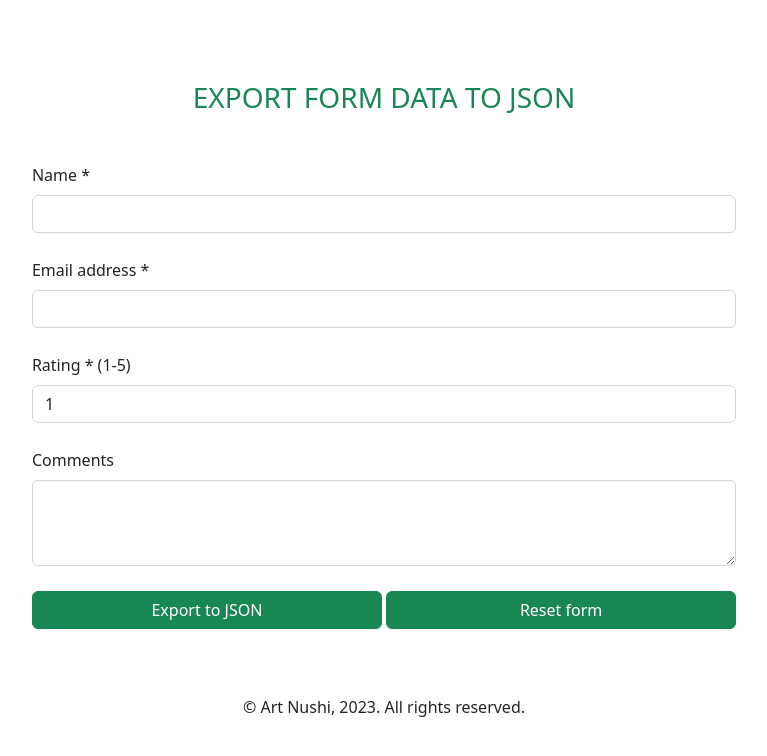
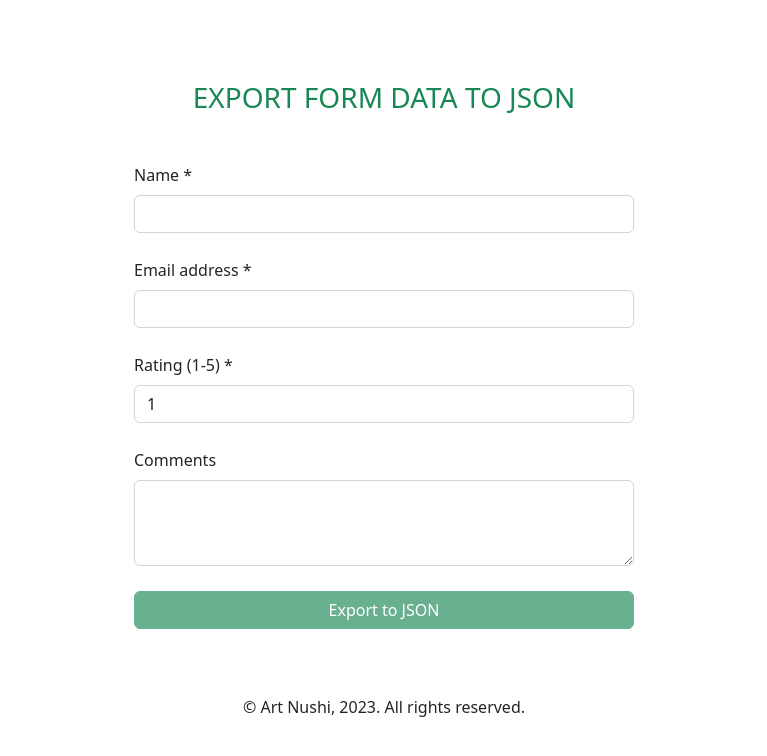
Before and after one commit to artnushi/user-feedback-to-json, a React (Vite) app: page / in a window 1280 px wide. Shown: the top 756 px of the page, without its empty margins (256-1023 px from the left). Built offline with nearby package versions, Linux system fonts and the light colour scheme.

Commit message:
small code refactoring

```diff
--- a/src/components/FeedbackForm.tsx
+++ b/src/components/FeedbackForm.tsx
@@ -1,6 +1,6 @@
 import React from 'react';
 import styled from "styled-components";
-import { yupResolver } from '@hookform/resolvers/yup';
+import {yupResolver} from '@hookform/resolvers/yup';
 import {FeedbackFormFields, UseFeedbackFormSchema} from "./form_data/FeedbackFormData";
 import {useForm} from "react-hook-form";
 import {submitFormType} from "./form_data/types";
@@ -10,7 +10,7 @@ export const FeedbackForm = () => {
 
     const {
         register,
-        formState: { errors },
+        formState: {errors, isValid},
         handleSubmit,
         reset
     } = useForm<FeedbackFormFields>({
@@ -24,15 +24,15 @@ export const FeedbackForm = () => {
         exportToJson(data);
     };
 
-    const exportToJson = (data : object) => {
+    const exportToJson = (data: object) => {
         // Set default file name
-        const fileName = "feedbackform";
+        const fileName = "feedback_form";
 
         // Convert string to json format
-        const formatedData = JSON.stringify(data, null, 2);
+        const formattedData = JSON.stringify(data, null, 2);
 
         // Create new block instance and set type what to export
-        const blob = new Blob([formatedData], { type: "application/json" });
+        const blob = new Blob([formattedData], {type: "application/json"});
 
         const href = URL.createObjectURL(blob);
 
@@ -50,22 +50,23 @@ export const FeedbackForm = () => {
     return (
         <>
             <div className="mb-3">
-                <form >
+                <form>
                     <InputGroup>
                         <label htmlFor="name" className="form-label">Name *</label>
-                        <Input {...register('name')} type="text" className="form-control" id="name" />
+                        <Input {...register('name')} type="text" className="form-control" id="name"/>
                         {errors.name && <InvalidInput>{errors.name.message}</InvalidInput>}
                     </InputGroup>
 
                     <InputGroup>
                         <label htmlFor="email" className="form-label">Email address *</label>
-                        <Input {...register('email')} type="email" className="form-control" id="email" />
+                        <Input {...register('email')} type="email" className="form-control" id="email"/>
                         {errors.email && <InvalidInput>{errors.email.message}</InvalidInput>}
                     </InputGroup>
 
                     <InputGroup>
-                        <label htmlFor="rating" className="form-label">Rating * (1-5)</label>
-                        <Input {...register('rating')} type="number" className="form-control" id="rating" min="1" max="5" defaultValue="1" />
+                        <label htmlFor="rating" className="form-label">Rating (1-5) * </label>
+                        <Input {...register('rating')} type="number" className="form-control" id="rating" min="1"
+                               max="5" defaultValue="1"/>
                         {errors.rating && <InvalidInput>{errors.rating.message}</InvalidInput>}
                     </InputGroup>
 
@@ -75,10 +76,9 @@ export const FeedbackForm = () => {
                         {errors.comment && <InvalidInput>{errors.comment.message}</InvalidInput>}
                     </InputGroup>
 
-                    <Button type="button" className="btn btn-success" onClick={ handleSubmit(handleSubmitForm) } >
+                    <Button type="button" disabled={!isValid} className="btn btn-success"
+                            onClick={handleSubmit(handleSubmitForm)}>
                         Export to JSON
-                    </Button> <Button type="button" className="btn btn-success" onClick={ () =>reset() } >
-                        Reset form
                     </Button>
                 </form>
 
@@ -92,7 +92,7 @@ const InputGroup = styled.div`
 `;
 
 const Input = styled.input`
-  min-width: 350px;
+  //max-width: 100px;
 
   &:focus {
     outline: 0;
@@ -101,7 +101,8 @@ const Input = styled.input`
 `;
 
 const Button = styled.button`
-  min-width: 350px;
+  min-width: 500px;
+
   &:focus {
     outline: 0;
     box-shadow: none;
--- a/src/components/form_data/types.ts
+++ b/src/components/form_data/types.ts
@@ -1,9 +1,6 @@
 export type InterfaceBase<T> = {
     [P in keyof T]: T[P];
 };
-
-export type Dictionary = { [key: string]: any }; // eslint-disable-line
-
-export type submitFormType<T extends InterfaceBase<T> = Dictionary> = (
+export type submitFormType<T extends InterfaceBase<T> > = (
     data: Partial<T>
 ) => void | Promise<void>;
```
